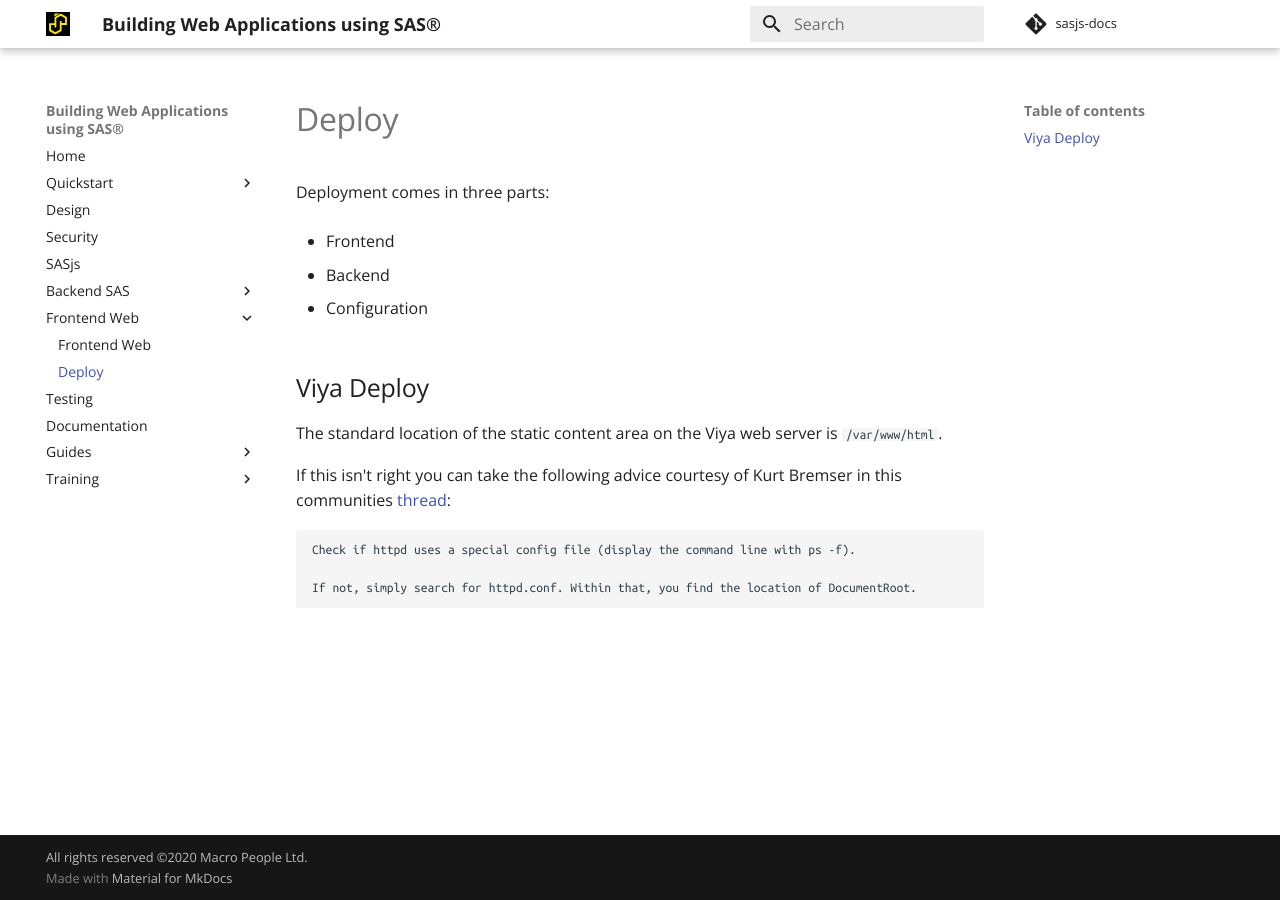
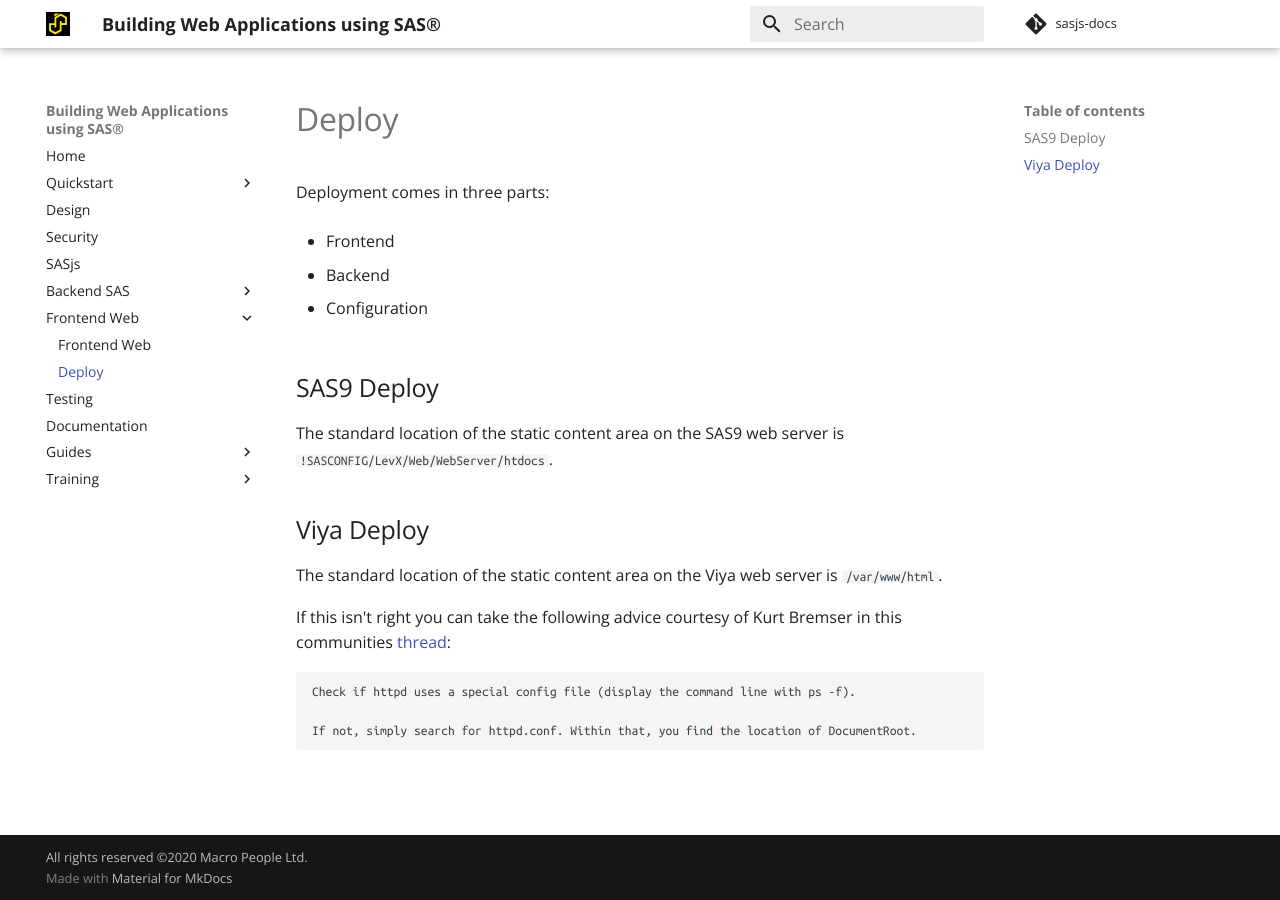
Before and after one commit to sasjs/sasjs.io, an MkDocs documentation site: the page built from docs/frontend/deployment.md, in a window 1280 px wide. Built offline with MkDocs 1.6.1 and Material for MkDocs 9.7.7, drawn with Linux system fonts in a browser that asks for light colours; comment, search, counter and statistics services are not loaded; old or Windows-style settings are respelled for this version of MkDocs.

Commit message:
Update deployment.md

```diff
--- a/docs/frontend/deployment.md
+++ b/docs/frontend/deployment.md
@@ -7,6 +7,10 @@
 * Backend
 
 * Configuration
+
+## SAS9 Deploy
+
+The standard location of the static content area on the SAS9 web server is `!SASCONFIG/LevX/Web/WebServer/htdocs`.
 
 
 ## Viya Deploy
```
